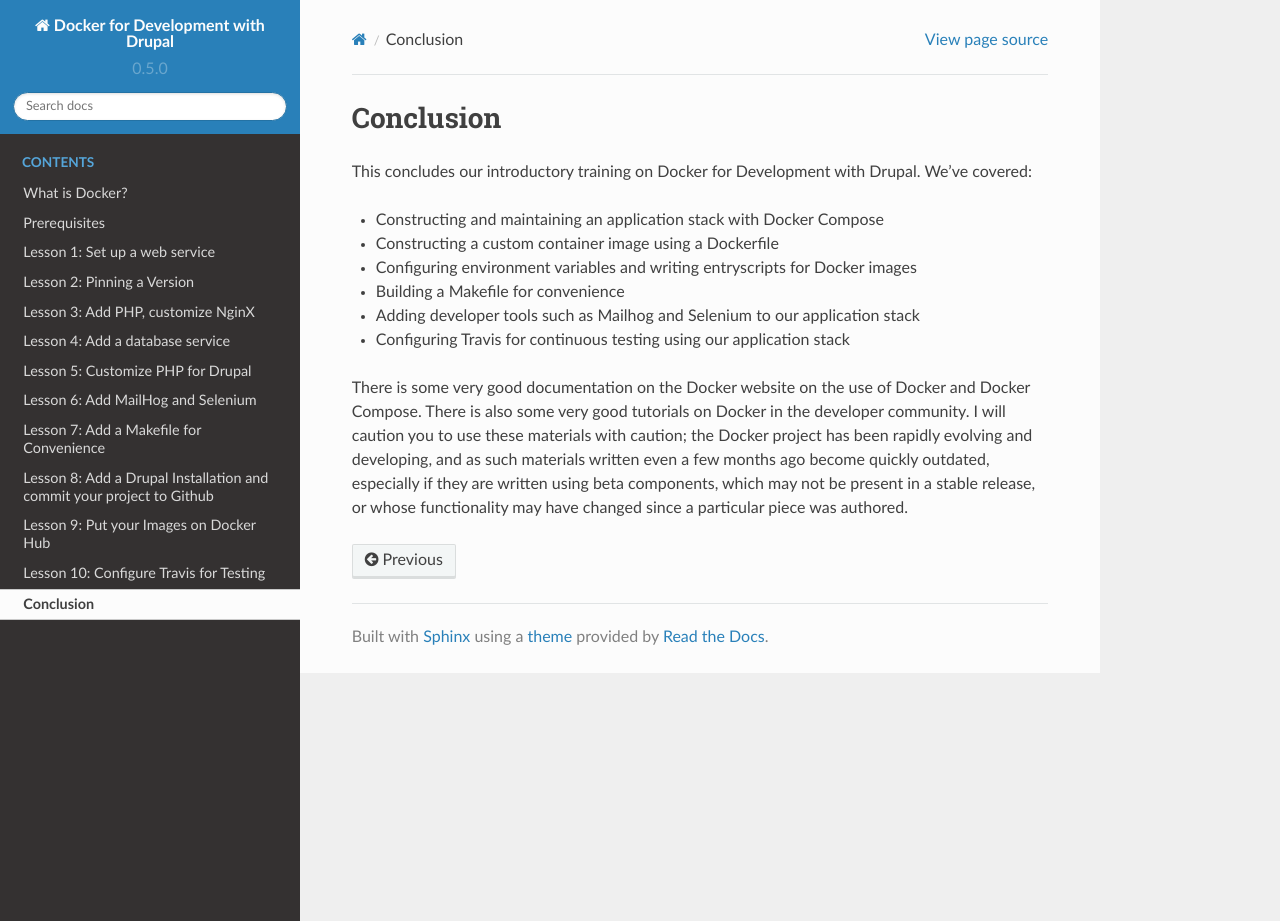
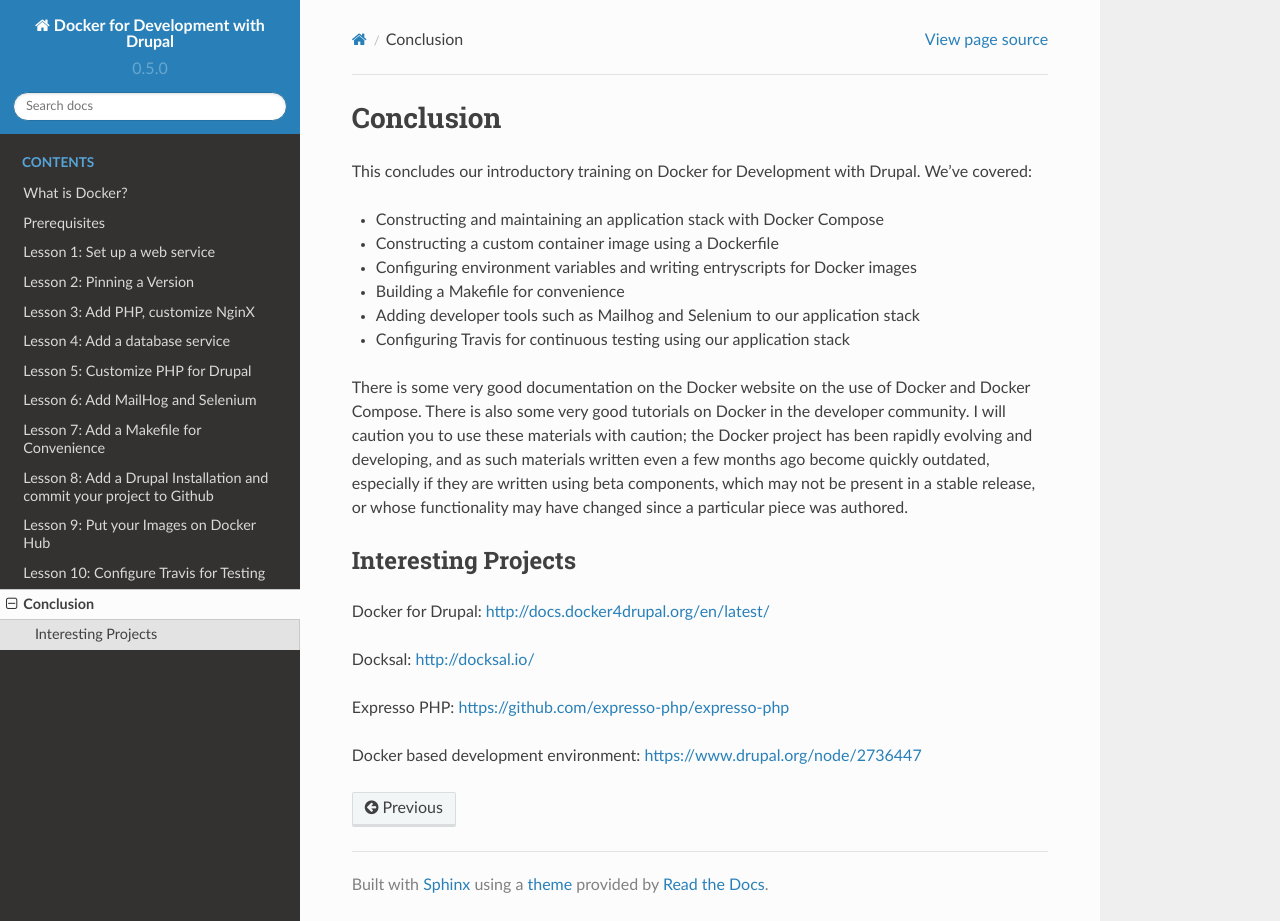
Before and after one commit to codementality/docker-for-drupal-development, a Sphinx documentation site: the page built from docs/conclusion.rst, in a window 1280 px wide and 921 px high. Built offline with Sphinx 7.4.7 and the Read the Docs theme 2.0.0, drawn with Linux system fonts in a browser that asks for light colours.

Commit message:
Revisions

```diff
--- a/docs/conclusion.rst
+++ b/docs/conclusion.rst
@@ -11,3 +11,14 @@
 * Configuring Travis for continuous testing using our application stack
 
 There is some very good documentation on the Docker website on the use of Docker and Docker Compose.  There is also some very good tutorials on Docker in the developer community.  I will caution you to use these materials with caution; the Docker project has been rapidly evolving and developing, and as such materials written even a few months ago become quickly outdated, especially if they are written using beta components, which may not be present in a stable release, or whose functionality may have changed since a particular piece was authored.
+
+Interesting Projects
+####################
+
+Docker for Drupal:  http://docs.docker4drupal.org/en/latest/
+
+Docksal:  http://docksal.io/
+
+Expresso PHP:  https://github.com/expresso-php/expresso-php
+
+Docker based development environment:  https://www.drupal.org/node/2736447
--- a/docs/lessonthree.rst
+++ b/docs/lessonthree.rst
@@ -318,6 +318,8 @@
 
 Issue the following commands:
 
+.. code-block:: bash
+
     docker-compose down
     docker-compose up -d
 
```
